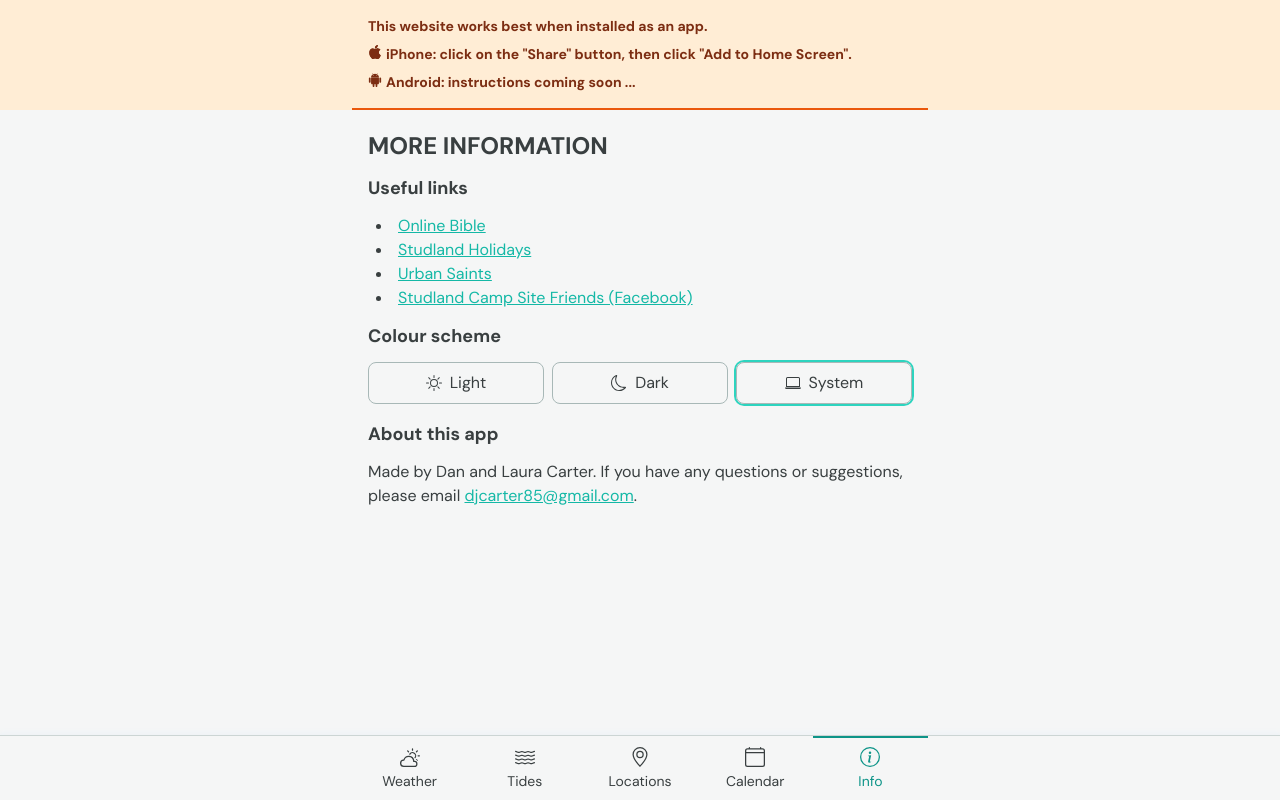
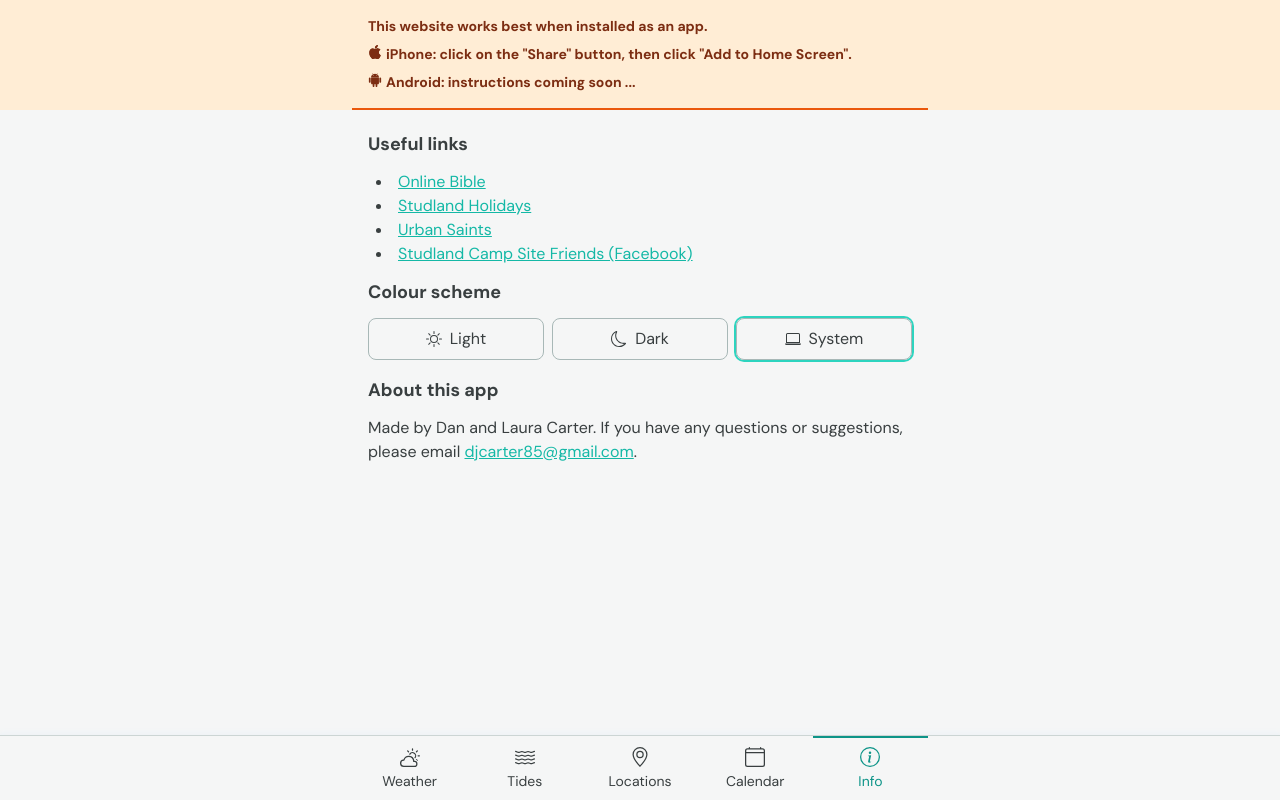
Before and after one commit to djcarter85/studland-pwa, a React (Vite) app: page /info in a window 1280 px wide. Built offline with nearby package versions, Linux system fonts and the light colour scheme; what tailwindcss-safe-area would draw is missing.

Commit message:
feat: remove heading from Info page

```diff
--- a/src/pages/info-page.tsx
+++ b/src/pages/info-page.tsx
@@ -1,12 +1,11 @@
 import clsx from "clsx";
-import Heading from "../components/heading";
 import Hyperlink from "../components/hyperlink";
 import { Laptop, Moon, Sun } from "react-bootstrap-icons";
 import { useTernaryDarkMode } from "usehooks-ts";
 import { ReactNode } from "react";
 
 function Subheading({ children }: { children: React.ReactNode }) {
-  return <h2 className="mb-3 mx-2 text-lg font-bold">{children}</h2>;
+  return <h2 className="my-3 mx-2 text-lg font-bold">{children}</h2>;
 }
 
 function Ul({ children }: { children: React.ReactNode }) {
@@ -65,7 +64,6 @@ function ColourSchemeChooser() {
 export default function InfoPage() {
   return (
     <div className="p-2">
-      <Heading>More Information</Heading>
       <Subheading>Useful links</Subheading>
       <Ul>
         <Bullet>
```
